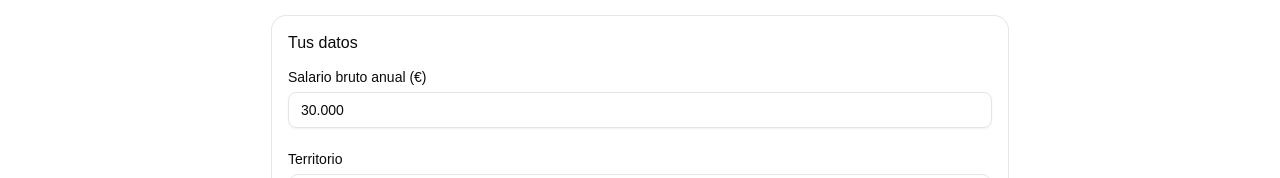
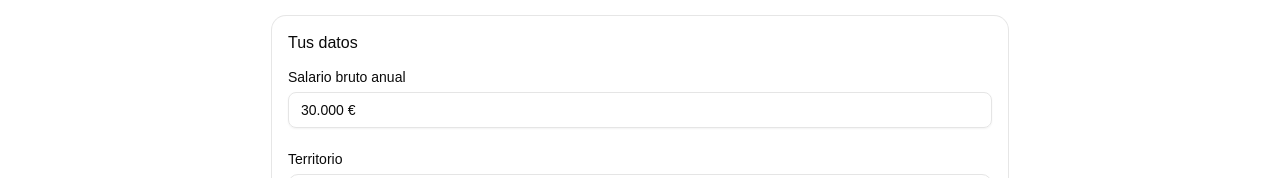
Before and after one commit to jabibi/soldata-garbia, a React (Vite) app: page / in a window 1280 px wide. Shown: the part 178-356 px from the top of the page. Built offline with nearby package versions, Linux system fonts and the light colour scheme; no server answers.

Commit message:
Integrate € symbol into the salary field, drop it from the label
Show "30.000 €" when unfocused (via Intl.NumberFormat currency
formatting) instead of a bare "30.000", and drop the redundant "(€)"
suffix from the label in all four languages — cleaner form.

```diff
--- a/src/components/CalculatorForm.tsx
+++ b/src/components/CalculatorForm.tsx
@@ -79,10 +79,15 @@ export function CalculatorForm({ onSubmit, loading }: CalculatorFormProps) {
   }
 
   const locale = localeIntl(i18n.language);
+  const formatoSalario = new Intl.NumberFormat(locale, {
+    style: "currency",
+    currency: "EUR",
+    maximumFractionDigits: 0,
+  });
   const salarioMostrado =
     salarioEnfocado || salarioBrutoAnual === ""
       ? salarioBrutoAnual
-      : new Intl.NumberFormat(locale).format(Number(salarioBrutoAnual));
+      : formatoSalario.format(Number(salarioBrutoAnual));
 
   return (
     <Card>
--- a/src/i18n/locales/ca.json
+++ b/src/i18n/locales/ca.json
@@ -5,7 +5,7 @@
   },
   "form": {
     "cardTitle": "Les teves dades",
-    "salarioBrutoAnual": "Salari brut anual (€)",
+    "salarioBrutoAnual": "Salari brut anual",
     "numeroPagas": "Nombre de pagues",
     "pagas12": "12 pagues",
     "pagas14": "14 pagues",
--- a/src/i18n/locales/es.json
+++ b/src/i18n/locales/es.json
@@ -5,7 +5,7 @@
   },
   "form": {
     "cardTitle": "Tus datos",
-    "salarioBrutoAnual": "Salario bruto anual (€)",
+    "salarioBrutoAnual": "Salario bruto anual",
     "numeroPagas": "Número de pagas",
     "pagas12": "12 pagas",
     "pagas14": "14 pagas",
--- a/src/i18n/locales/eu.json
+++ b/src/i18n/locales/eu.json
@@ -5,7 +5,7 @@
   },
   "form": {
     "cardTitle": "Zure datuak",
-    "salarioBrutoAnual": "Urteko soldata gordina (€)",
+    "salarioBrutoAnual": "Urteko soldata gordina",
     "numeroPagas": "Paga kopurua",
     "pagas12": "12 paga",
     "pagas14": "14 paga",
--- a/src/i18n/locales/gl.json
+++ b/src/i18n/locales/gl.json
@@ -5,7 +5,7 @@
   },
   "form": {
     "cardTitle": "Os teus datos",
-    "salarioBrutoAnual": "Salario bruto anual (€)",
+    "salarioBrutoAnual": "Salario bruto anual",
     "numeroPagas": "Número de pagas",
     "pagas12": "12 pagas",
     "pagas14": "14 pagas",
```
